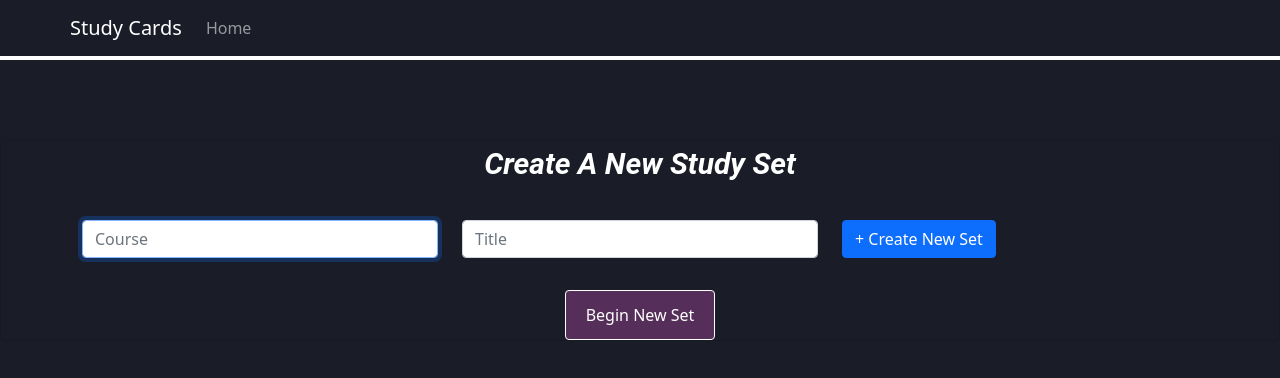
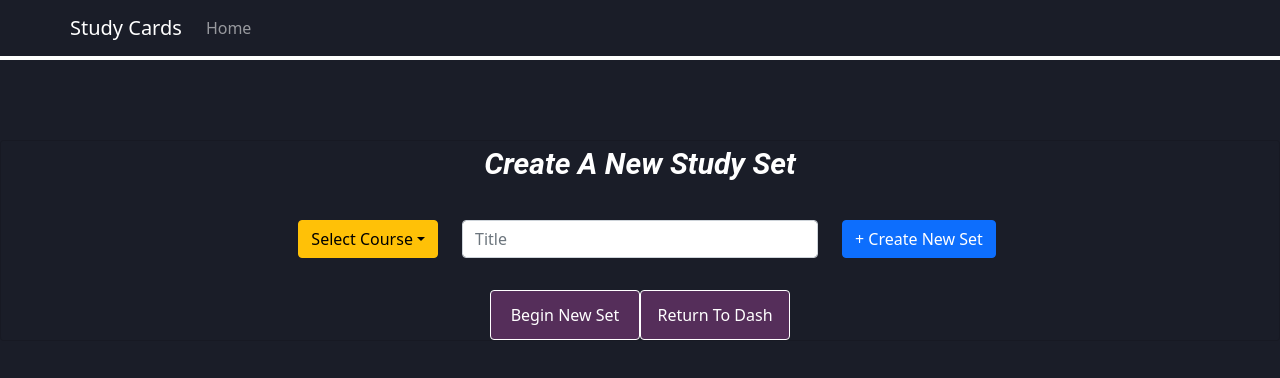
Before and after one commit to theMVPshop/flipcards, a React (Create React App) app: page /createcards in a window 1280 px wide. Shown: the top 378 px of the page. Built offline with nearby package versions, Linux system fonts and the light colour scheme.

Commit message:
changed to select dropdown for course selection in createcards

```diff
--- a/src/Components/CreateCards.js
+++ b/src/Components/CreateCards.js
@@ -6,14 +6,16 @@ import Row from "react-bootstrap/Row"
 import Col from "react-bootstrap/Col"
 import Button from "react-bootstrap/Button"
 import Spinner from "react-bootstrap/Spinner"
+import Dropdown from "react-bootstrap/Dropdown"
+import DropdownButton from "react-bootstrap/DropdownButton"
 import { useState } from "react"
 import { useNavigate } from "react-router-dom"
 import Container from "react-bootstrap/esm/Container"
 
-// const STUDYSET_API = "https://flipcardzdb.herokuapp.com/cardset"
-// const FLASHCARD_API = "https://flipcardzdb.herokuapp.com/card"
-const STUDYSET_API = "http://localhost:8080/cardset"
-const FLASHCARD_API = "http://localhost:8080/card"
+const STUDYSET_API = "https://flipcardzdb.herokuapp.com/cardset"
+const FLASHCARD_API = "https://flipcardzdb.herokuapp.com/card"
+// const STUDYSET_API = "http://localhost:8080/cardset"
+// const FLASHCARD_API = "http://localhost:8080/card"
 
 const CreateCards = () => {
   const navigate = useNavigate()
@@ -28,7 +30,7 @@ const CreateCards = () => {
   const [error, setError] = useState("")
   const [currentSetId, setCurrentSetId] = useState("")
   const [title, setTitle] = useState("")
-  const [course, setCourse] = useState("")
+  const [course, setCourse] = useState()
   const [card, setCard] = useState({})
   const [cards, setCards] = useState([])
   let newCardRef = React.useRef()
@@ -171,13 +173,20 @@ const CreateCards = () => {
         <Form onSubmit={handleSubmit}>
           <Row className="mb-3 d-flex justify-content-center">
             <Form.Group as={Col} controlId="formGridCourse">
-              <Form.Control
+              <DropdownButton
+                id="dropdown-basic-button"
+                className="float-end"
+                title={course || "Select Course"}
                 ref={courseInputRef}
                 placeholder="Course"
                 value={course}
                 onChange={handleCourseInput}
                 disabled={inProgress}
-              />
+                variant="warning">
+                <Dropdown.Item onClick={() => setCourse("Medical")}>Medical</Dropdown.Item>
+                <Dropdown.Item onClick={() => setCourse("Dental")}>Dental</Dropdown.Item>
+                <Dropdown.Item onClick={() => setCourse("Coding")}>Coding</Dropdown.Item>
+              </DropdownButton>
             </Form.Group>
             <Form.Group as={Col} controlId="formGridTitle">
               <Form.Control
@@ -267,6 +276,9 @@ const CreateCards = () => {
             <Button className="createButton" type="submit">
               Begin New Set
             </Button>
+            <Button className="createButton" onClick={() => navigate("/dashboard")}>
+              Return To Dash
+            </Button>
           </Row>
         </Form>
       </Container>
```
